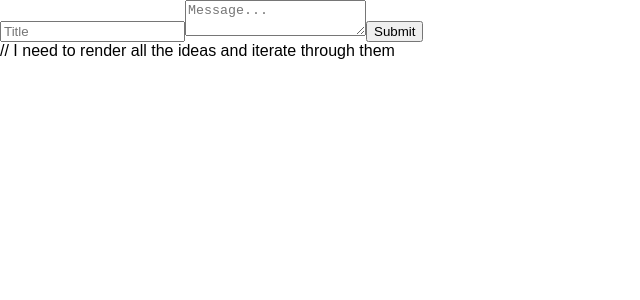
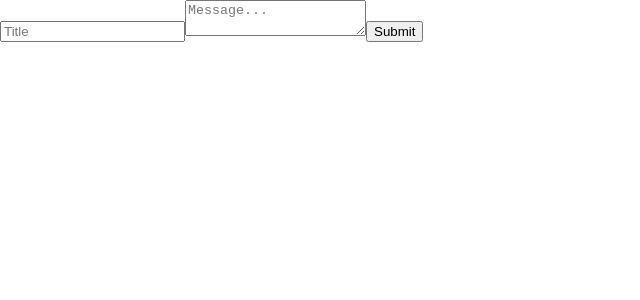
Before and after one commit to rsbarbo/reactBox, a React (Create React App) app: page / in a window 1280 px wide. Shown: the top 300 px of the page, without its empty margins (0-640 px from the left). Built offline with nearby package versions, Linux system fonts and the light colour scheme.

Commit message:
remove unnecessary comment

```diff
--- a/src/components/IdeaList.js
+++ b/src/components/IdeaList.js
@@ -3,7 +3,6 @@ import React from 'react'
 const IdeaList = ({ ideas }) => {
   return(
     <div className='IdeaList'>
-      // I need to render all the ideas and iterate through them
       { ideas.map( idea => <Idea { ...idea } /> ) }
     </div>
   )
```
